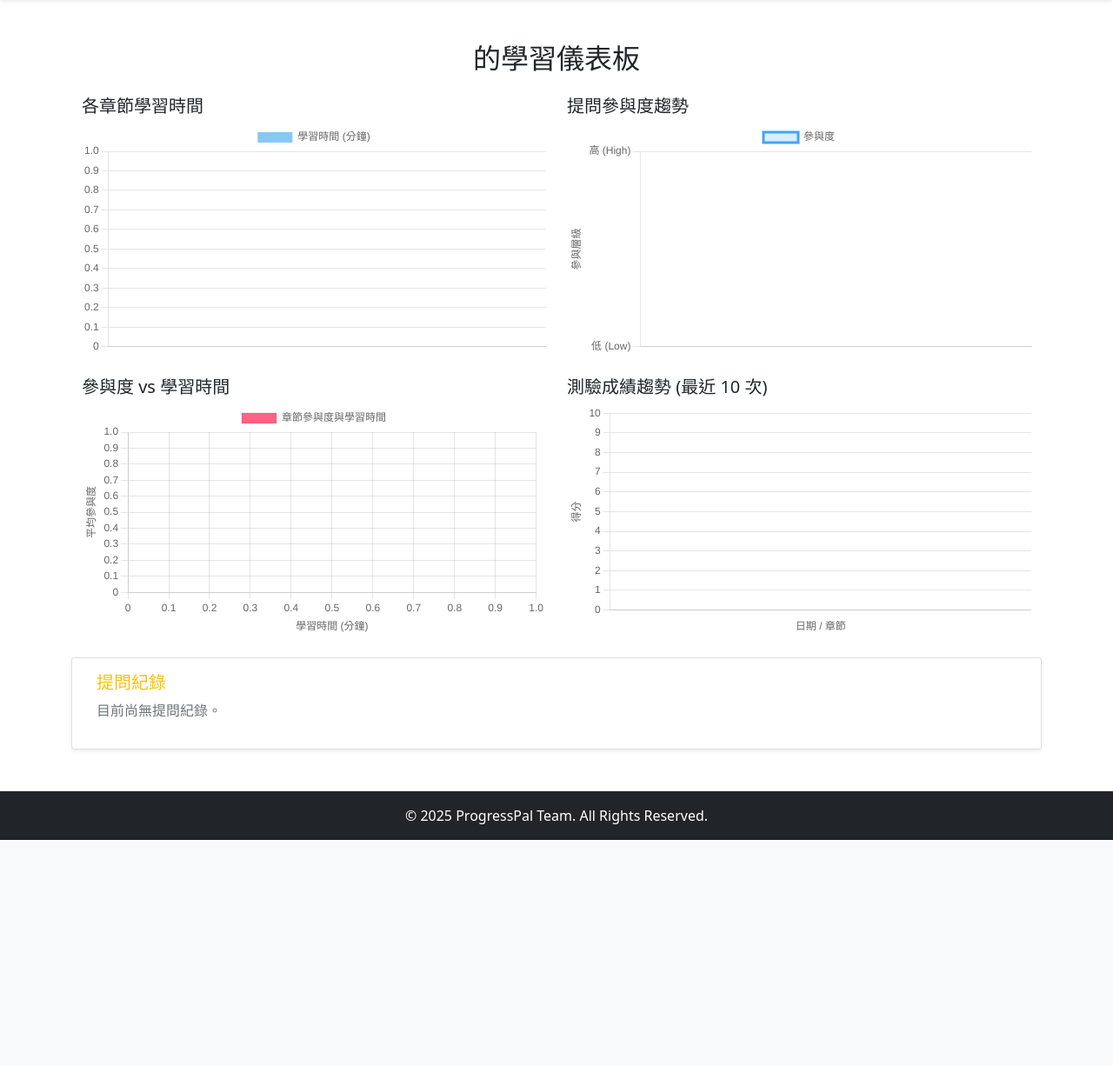
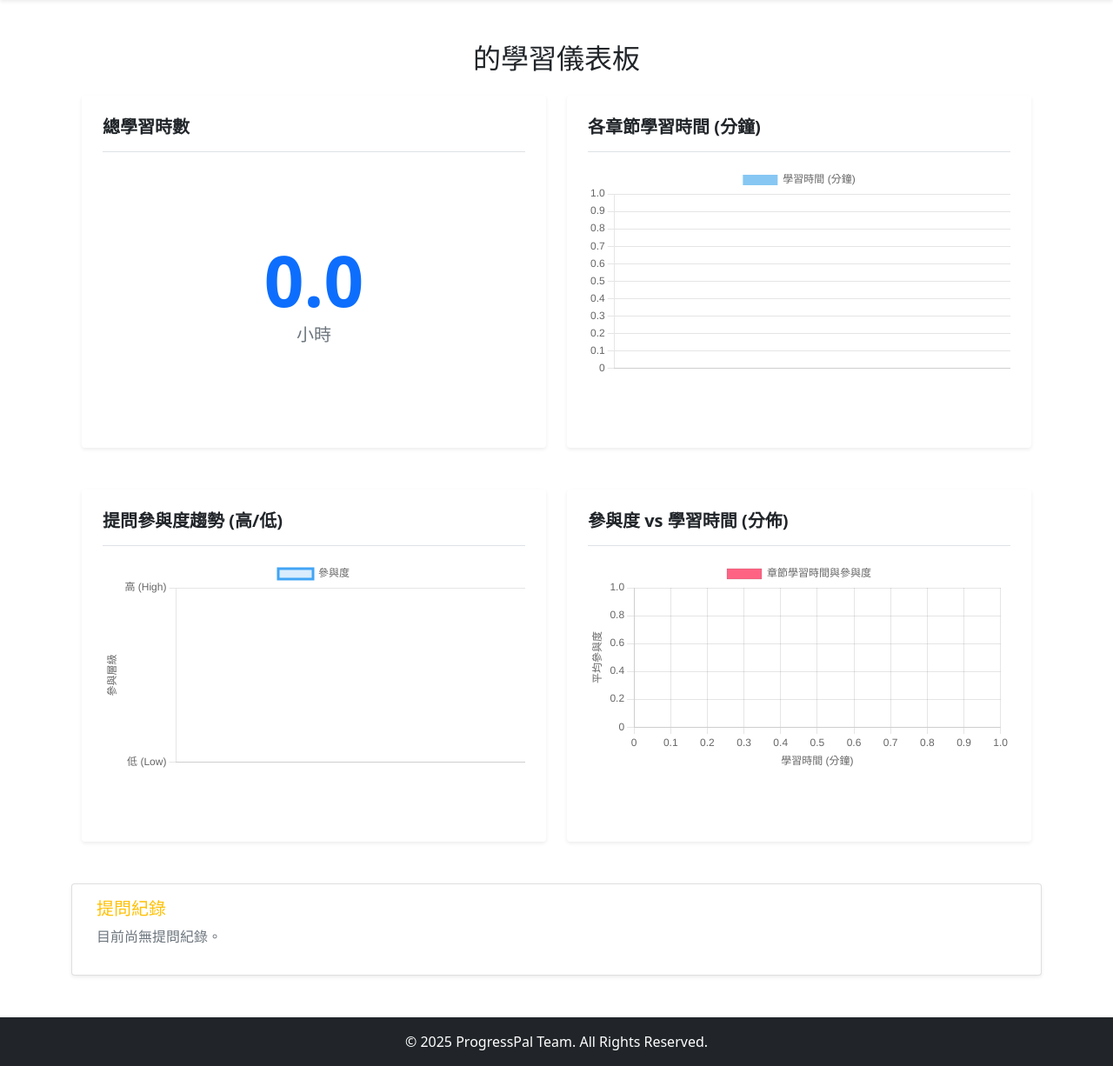
Before and after one commit to yuuuchen/ProgressPal, a Django app: page /user/study/ in a window 1280 px wide. Shown: the part 56-1282 px from the top of the page at 87% size. Before the commit the page ends 1022 px from the top, so only its background shows below. Run offline with Django 5.2, Linux system fonts and the light colour scheme; the visitor is signed in with stand-in values (Sample User, id 1); parts of the project's set-up code (start-up, migrations or seed data) failed here and were passed over.

Commit message:
修改學習中心

```diff
--- a/progresspal/accounts/views.py
+++ b/progresspal/accounts/views.py
@@ -137,10 +137,21 @@ def learning_portfolio(request, username=None):
     learning_records = LearningRecord.objects.filter(user=target_user).order_by('-start_time')
     question_logs = QuestionLog.objects.filter(user=target_user).order_by('-created_at')
 
-    # 2. 測驗成績趨勢 (最近 10 次，由舊到新)
-    recent_quizzes = QuizResult.objects.filter(user=target_user).order_by('-created_at')[:10][::-1]
-    quiz_labels = [q.created_at.strftime('%m/%d') + f" CH({q.chapter_code})" for q in recent_quizzes]
-    quiz_scores = [q.score for q in recent_quizzes]
+    # 1. 總學習時數
+    # 計算所有紀錄的總時間差 (不分章節)
+    total_duration_result = (
+        LearningRecord.objects.filter(user=target_user, end_time__isnull=False)
+        .aggregate(total=Sum(F('end_time') - F('start_time')))
+    )
+
+    # 提取總時間並轉換為小時
+    total_duration = total_duration_result['total']
+
+    if total_duration:
+        # 將 timedelta 物件轉為秒數後除以 3600，並四捨五入到小數點後第一位
+        total_hours = round(total_duration.total_seconds() / 3600, 1)
+    else:
+        total_hours = 0.0
 
     # 3. 各章節學習時間 (Bar Chart)
     # 計算每個章節的總學習時數（分鐘）
@@ -196,11 +207,10 @@ def learning_portfolio(request, username=None):
 
     context = {
         'target_user': target_user,
+        'total_hours': total_hours,
         'learning_records': learning_records,
         'question_logs': question_logs,
         # 必須傳入以下變數，圖表才會有資料
-        'quiz_labels': json.dumps(quiz_labels),
-        'quiz_scores': json.dumps(quiz_scores),
         'chapter_labels': json.dumps(chapter_labels),
         'chapter_times': json.dumps(chapter_times),
         'engagement_labels': json.dumps(engagement_labels),
--- a/progresspal/templates/accounts/learning-portfolio.html
+++ b/progresspal/templates/accounts/learning-portfolio.html
@@ -1,7 +1,7 @@
 {% extends 'base_scroll.html' %}
 {% load static %}
 
-{% block title %}學生中心 | ProgressPal{% endblock %}
+{% block title %}學習中心 | ProgressPal{% endblock %}
 
 {% block content %}
 <div class="container mt-4">
@@ -14,30 +14,45 @@
     {% endif %}
   </h2>
 
-  <div class="row">
-    <!-- 各章節學習時間 -->
+  <div class="row mb-4 align-items-stretch">
     <div class="col-md-6 mb-4">
-      <h5>各章節學習時間</h5>
-      <canvas id="timeChart"></canvas>
+      <div class="card border-0 shadow-sm p-4 h-100 d-flex flex-column">
+        <h5 class="fw-bold border-bottom pb-3 mb-3">總學習時數</h5>
+        <div class="d-flex flex-column justify-content-center align-items-center flex-grow-1 text-center">
+            <h1 class="fw-bold text-primary mb-0" style="font-size: 5rem; line-height: 1;">
+                {{ total_hours|default:"0.0" }}
+            </h1>
+            <span class="text-muted fs-5 mt-2">小時</span>
+        </div>
+      </div>
     </div>
-    <!-- 提問參與度趨勢 -->
+
     <div class="col-md-6 mb-4">
-      <h5>提問參與度趨勢</h5>
-      <canvas id="engagementChart"></canvas>
+      <div class="card border-0 shadow-sm p-4 h-100">
+        <h5 class="fw-bold border-bottom pb-3 mb-3">各章節學習時間 (分鐘)</h5>
+        <div style="position: relative; height:300px;">
+          <canvas id="timeChart"></canvas>
+        </div>
+      </div>
     </div>
   </div>
 
-  <div class="row">
-    <!-- 參與度 vs 學習時間 -->
+  <div class="row mb-4">
     <div class="col-md-6 mb-4">
-      <h5>參與度 vs 學習時間</h5>
-      <canvas id="scatterChart"></canvas>
+      <div class="card border-0 shadow-sm p-4 h-100">
+        <h5 class="fw-bold border-bottom pb-3 mb-3">提問參與度趨勢 (高/低)</h5>
+        <div style="position: relative; height:300px;">
+          <canvas id="engagementChart"></canvas>
+        </div>
+      </div>
     </div>
-
-  <!-- 測驗成績趨勢 -->
     <div class="col-md-6 mb-4">
-      <h5>測驗成績趨勢 (最近 10 次)</h5>
-      <canvas id="quizChart"></canvas>
+      <div class="card border-0 shadow-sm p-4 h-100">
+        <h5 class="fw-bold border-bottom pb-3 mb-3">參與度 vs 學習時間 (分佈)</h5>
+        <div style="position: relative; height:300px;">
+          <canvas id="scatterChart"></canvas>
+        </div>
+      </div>
     </div>
   </div>
 
@@ -114,7 +129,6 @@
             {% endif %}
         </div>
     </div>
-
 </div>
 
 <!-- Chart.js -->
@@ -220,7 +234,7 @@
     type: 'scatter',
     data: {
       datasets: [{
-        label: '章節參與度與學習時間',
+        label: '章節學習時間與參與度',
         data: scatterData, // 這裡現在接收的是 [{x: 分鐘, y: 參與度數值}, ...]
         backgroundColor: '#FF6384'
       }],
```
